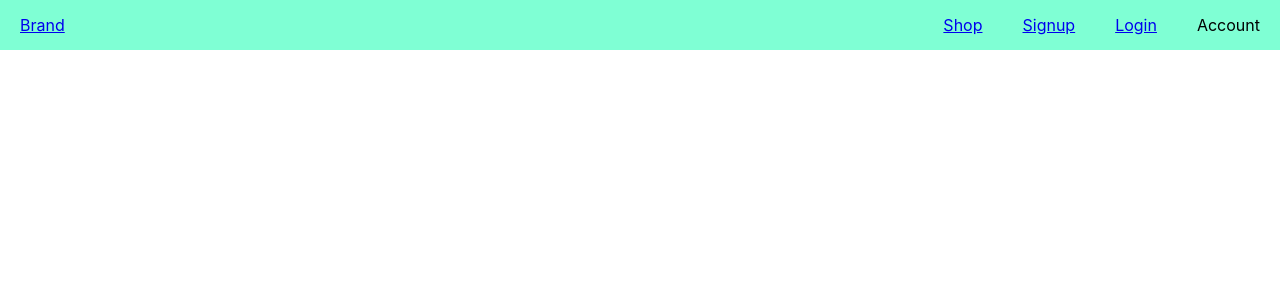
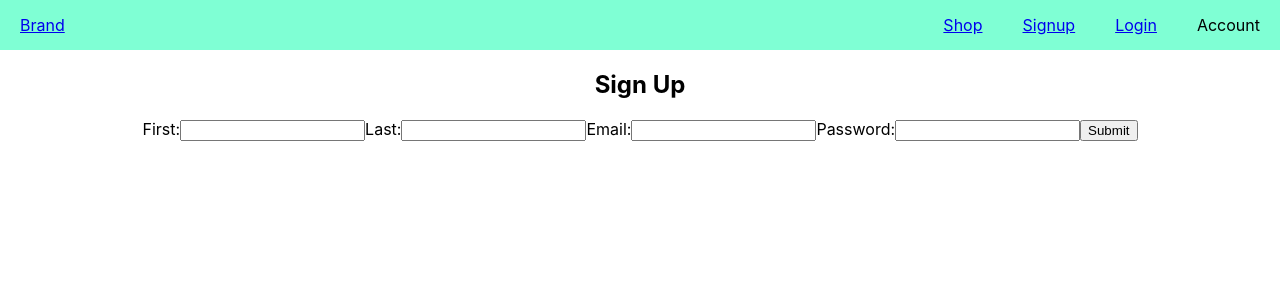
Before and after one commit to derekensign/group-project-3-frontend, a React (Create React App) app: page /signup in a window 1280 px wide. Shown: the top 300 px of the page. Built offline with nearby package versions, Linux system fonts and the light colour scheme; no server answers.

Commit message:
login/Signup/Verify user works

```diff
--- a/src/App.js
+++ b/src/App.js
@@ -1,7 +1,12 @@
 import './App.css';
 import { GlobalStore } from './contexts/GlobalStore'
 import { useEffect, useContext } from 'react'
+import { Route } from 'react-router-dom'
+
 import NavBar from './components/NavBar';
+import Home from './views/Home'
+import Signup from './components/forms/Signup'
+import Login from './components/forms/Login'
 
 function App() {
     const { userState, fetchUser } = useContext(GlobalStore)
@@ -14,6 +19,19 @@ function App() {
     return (
       <div className="App">
         <NavBar />
+
+        <Route exact path="/">
+          <Home />
+        </Route>
+
+        <Route exact path="/signup">
+          <Signup />
+        </Route>
+
+        <Route exact path="/login">
+          <Login />
+        </Route>
+
       </div>
     );
 }
--- a/src/components/NavBar.js
+++ b/src/components/NavBar.js
@@ -21,11 +21,11 @@ function NavBar() {
                     Shop
                 </Link>
 
-                <Link to="/users/signup" className="navLink">
+                <Link to="/signup" className="navLink">
                     Signup
                 </Link>
 
-                <Link to="/users/login" className="navLink">
+                <Link to="/login" className="navLink">
                     Login
                 </Link>
 
--- a/src/components/forms/Login.js
+++ b/src/components/forms/Login.js
@@ -1,5 +1,5 @@
 import axios from 'axios'
-import { GlobalStore } from '../contexts/GlobalStore'
+import { GlobalStore } from '../../contexts/GlobalStore'
 import { useState, useContext } from 'react'
 import { Redirect } from 'react-router-dom'
 
@@ -9,7 +9,8 @@ function Login() {
     const [inputs, setInputs] = useState({})
     const [redirect, setRedirect] = useState(false)
 
-    const handleSubmit = async () => {
+    const handleSubmit = async (e) => {
+        e.preventDefault()
         try {
             const response = await axios.post(`${process.env.REACT_APP_BACKEND}/users/login`, inputs)
             console.log('login response', response)
--- a/src/components/forms/Signup.js
+++ b/src/components/forms/Signup.js
@@ -1,5 +1,5 @@
 import axios from 'axios'
-import { GlobalStore } from '../contexts/GlobalStore'
+import { GlobalStore } from '../../contexts/GlobalStore'
 import { useState, useContext } from 'react'
 import { Redirect } from 'react-router-dom'
 
@@ -9,15 +9,16 @@ function Signup() {
     const [inputs, setInputs] = useState({})
     const [redirect, setRedirect] = useState(false)
 
-    const handleSubmit = async () => {
+    const handleSubmit = async (e) => {
+        e.preventDefault()
         try {
             const response = await axios.post(`${process.env.REACT_APP_BACKEND}/users/`, inputs)
             console.log('signup response', response)
-            // if (response.data) {
-            //     localStorage.setItem('userId', response.data.user.id)
-            //     setUser(response.data.user)
-            //     setRedirect(true)
-            // }
+            if (response.data) {
+                localStorage.setItem('userId', response.data.user.id)
+                setUser(response.data.user)
+                setRedirect(true)
+            }
         } catch (error) {
             console.error(error)
         }
--- a/src/contexts/GlobalStore.js
+++ b/src/contexts/GlobalStore.js
@@ -15,7 +15,7 @@ const Provider = ({children}) => {
             }
         })
             .then(res => {
-                console.log('fetchUser res', res)
+                // console.log('fetchUser res', res)
                 if (res.data.user) {
                     console.log('user verified', res.data.user);
                     setUser(res.data.user)
--- a/src/views/Home.js
+++ b/src/views/Home.js
@@ -0,0 +1,9 @@
+function Home() {
+    return (
+        <div className="view homeView">
+            Home
+        </div>
+    )
+}
+
+export default Home
```
Also changed, not shown: 1 other file (tests, documents, lock files or other folders).
